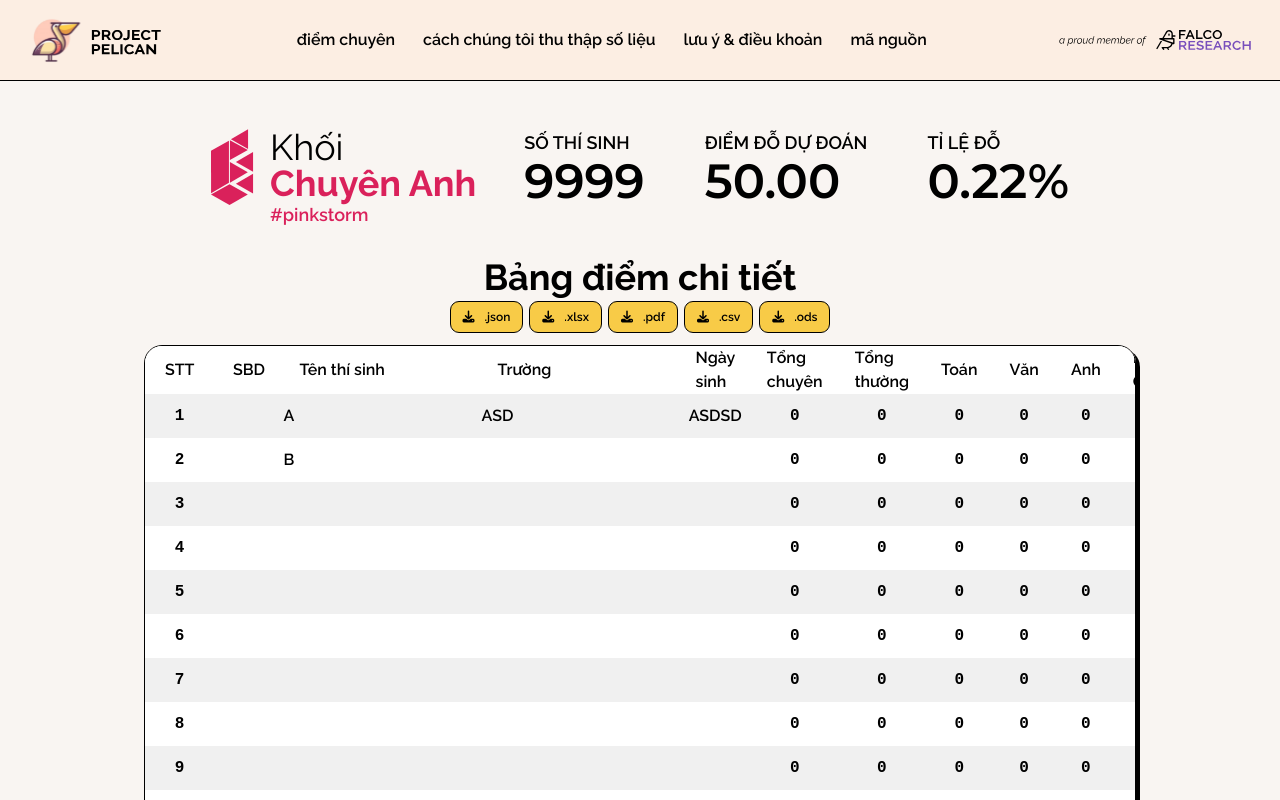
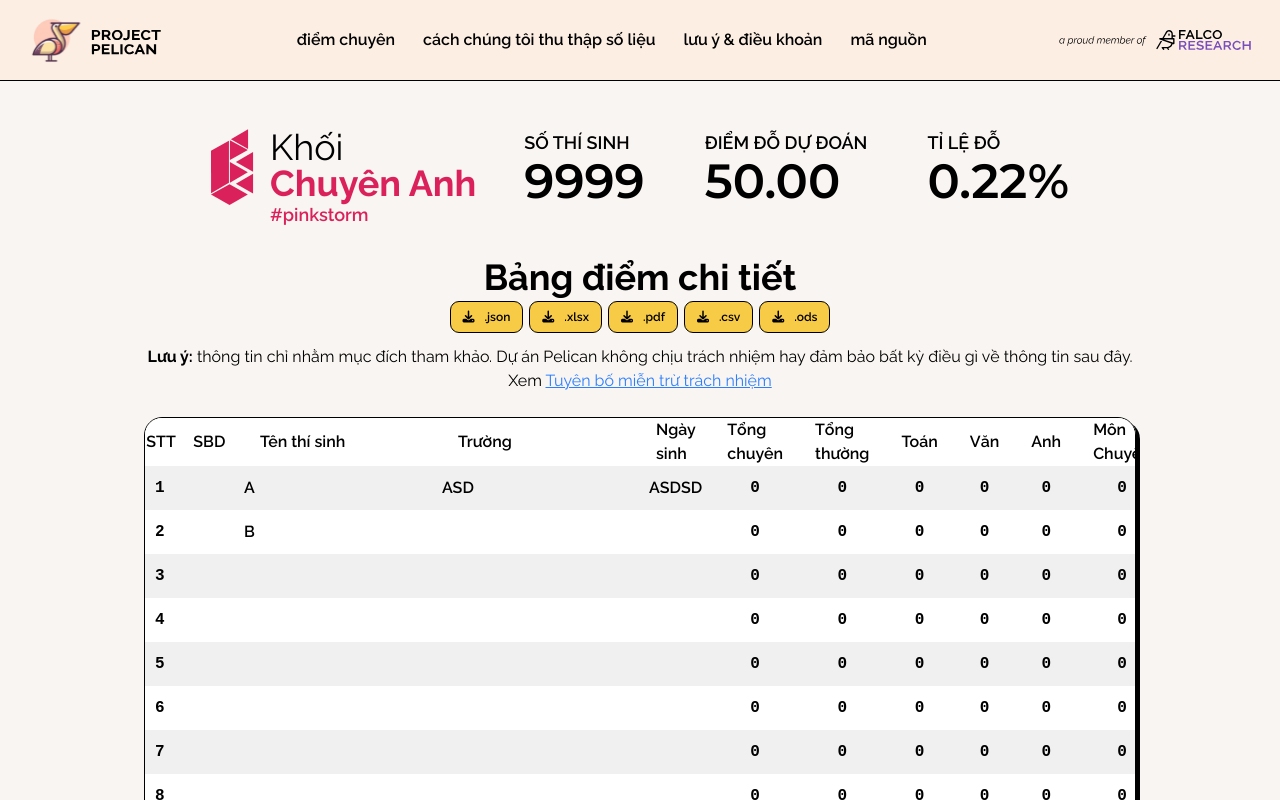
Before and after one commit to falcolabs/pelican, a SvelteKit app in the folder web/: page /chuyenanh in a window 1280 px wide. Shown: the top 800 px of the page. Built offline with nearby package versions, Linux system fonts and the light colour scheme.

Commit message:
fix sizing, add disclaimer

```diff
--- a/web/src/components/Board.svelte
+++ b/web/src/components/Board.svelte
@@ -100,7 +100,7 @@
 <style>
     .tbl {
         overflow: scroll;
-        grid-template-columns: 7% 7% 20% 20% auto auto auto auto auto auto;
+        grid-template-columns: 3% 7% 20% 20% auto auto auto auto auto auto;
         border-radius: 18px;
         border: 1px solid #000;
         background: #fff;
--- /dev/null
+++ b/web/src/components/Disclaimer.svelte
@@ -0,0 +1,9 @@
+<p class="text-center font-normal">
+    <strong>Lưu ý:</strong> thông tin chỉ nhằm mục đích tham khảo. Dự án Pelican không chịu
+    trách nhiệm hay đảm bảo bất kỳ điều gì về thông tin sau đây.<br />
+    Xem
+    <a class="text-blue-500 underline" href="/disclaimer#mientru"
+        >Tuyên bố miễn trừ trách nhiệm</a
+    >
+    <br />&nbsp;
+</p>
--- a/web/src/components/ScoreBoard.svelte
+++ b/web/src/components/ScoreBoard.svelte
@@ -5,6 +5,7 @@
     import Board from "./Board.svelte";
     import Seo from "./SEO.svelte";
     import Footer from "./Footer.svelte";
+    import Disclaimer from "./Disclaimer.svelte";
 
     let { color, codename, displayname, slogan } = $props();
     let data = $state(undefined);
@@ -39,6 +40,7 @@
                 {/each}
             </div>
         </div>
+        <Disclaimer />
         <div class="hidden w-full md:block">
             <Board {data} />
         </div>
--- a/web/src/components/ScoreBoard2.svelte
+++ b/web/src/components/ScoreBoard2.svelte
@@ -5,6 +5,7 @@
     import Board from "./Board.svelte";
     import Seo from "./SEO.svelte";
     import Footer from "./Footer.svelte";
+    import Disclaimer from "./Disclaimer.svelte";
 
     let { color, codename, displayname, slogan } = $props();
     let data = $state(undefined);
@@ -38,6 +39,7 @@
                 {/each}
             </div>
         </div>
+        <Disclaimer />
         <div class="hidden w-full md:block">
             <Board {data} />
         </div>
--- a/web/src/routes/+page.svelte
+++ b/web/src/routes/+page.svelte
@@ -1,4 +1,5 @@
 <script lang="ts">
+    import Disclaimer from "../components/Disclaimer.svelte";
     import Footer from "../components/Footer.svelte";
     import NavBar from "../components/NavBar.svelte";
 </script>
@@ -8,6 +9,7 @@
     <h1 class="text-center text-2xl font-bold">
         Bấm vào ô của các khối chuyên để xem thông tin chi tiết và bảng điểm
     </h1>
+    <Disclaimer />
     <br />
     <div class="flex flex-col flex-wrap items-center justify-center gap-4 lg:flex-row">
         {#each [{ classes: 2, color: ["#EBEC94", "#A700FE"], displayname: "Chuyên Văn", codename: "van" }, { classes: 1, color: "#FE0000", displayname: "Chuyên Tin", codename: "tin" }, { classes: 1, color: "#3F5FFF", displayname: "Chuyên Lý", codename: "ly" }, { classes: 1, color: "#33B7C2", displayname: "Chuyên Hóa", codename: "hoa" }, { classes: 2, color: ["#109E14", "#109E14"], displayname: "Chuyên Toán", codename: "toan" }, { classes: 1, color: "#754119", displayname: "Chuyên Sử", codename: "su" }, { classes: 1, color: "#6D7075", displayname: "Chuyên Địa", codename: "dia" }, { classes: 1, color: "#FE6603", displayname: "Chuyên Sinh", codename: "sinh" }, { classes: 1, color: "#DA215B", displayname: "Chuyên Anh", codename: "anh" }, { classes: 1, color: "#010101", displayname: "Chuyên Trung", codename: "trung" }, { classes: 1, color: "#010101", displayname: "Chuyên Hàn", codename: "han" }] as { classes, color, displayname, codename }}
```
